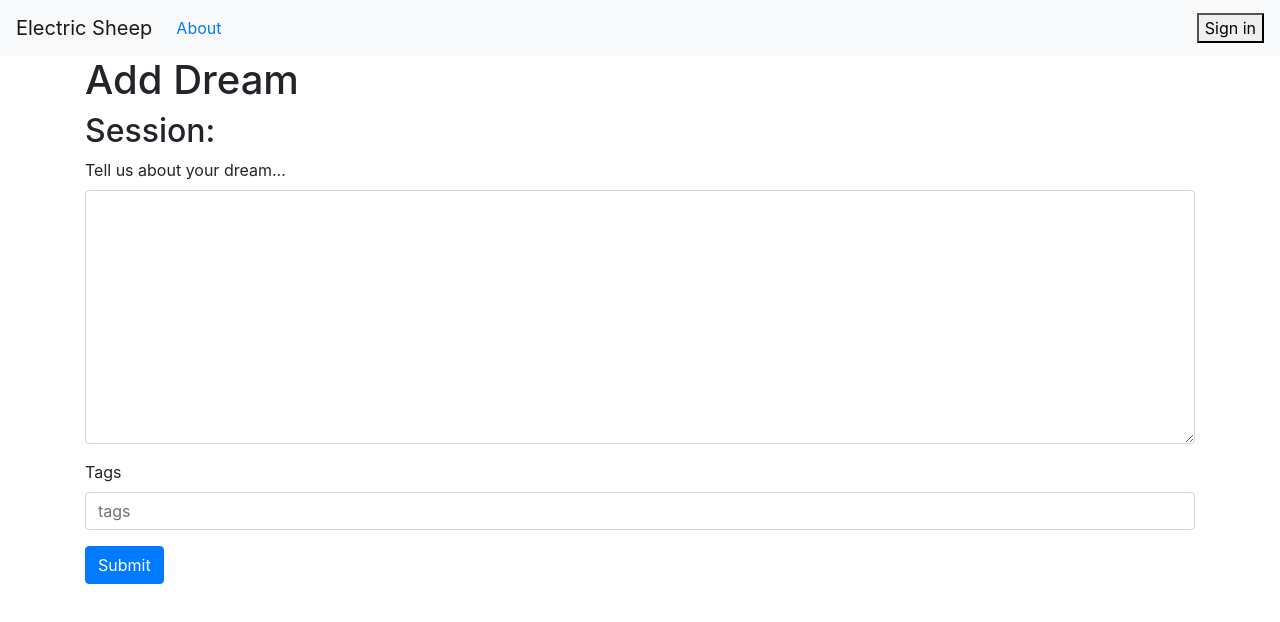
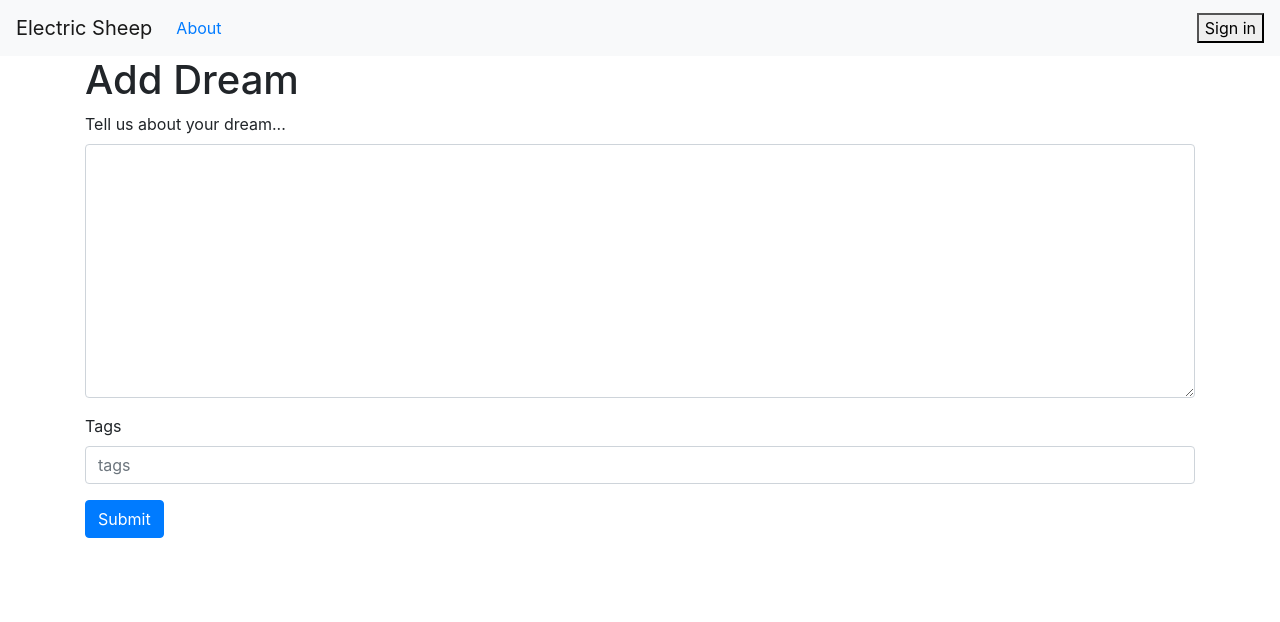
Before and after one commit to zealousAnemone/electric-sheep, a Next.js app: page /add in a window 1280 px wide. Shown: the top 622 px of the page. Built offline with nearby package versions, Linux system fonts and the light colour scheme; no server answers.

Commit message:
Change from useSession to getSession

```diff
--- a/pages/_app.js
+++ b/pages/_app.js
@@ -6,7 +6,7 @@ function MyApp({ Component, pageProps }) {
   const { session } = pageProps;
   return (
     <Provider options={{ site: process.env.SITE }} session={session}>
-      <Component {...pageProps} session={session} />
+      <Component {...pageProps} />
     </Provider>
   );
 }
--- a/pages/add.js
+++ b/pages/add.js
@@ -1,10 +1,13 @@
+import { getSession } from 'next-auth/client';
 import { useState } from 'react';
+// import { getSession } from 'next-auth';
 import { Form, Container, Button } from 'react-bootstrap';
 import Header from '../components/Header';
 
 const addDream = async (dream, tags, userId) => {
   try {
-    const body = { dream, tags, userId };
+    const session = await getSession();
+    const body = { dream, tags, user_id: session.user.user_id };
     await fetch(`../api/entries`, {
       method: 'POST',
       headers: { 'Content-Type': 'application/json' },
@@ -15,17 +18,19 @@ const addDream = async (dream, tags, userId) => {
   }
 };
 
-const Add = ({ session }) => {
+const Add = () => {
   const [dream_content, setDreamContent] = useState('');
   const [tags, setTags] = useState('');
-  let userId;
-  session ? (userId = session.user.user_id) : (userId = 0);
+  let userId = 1;
+  const addDream = (dream, tags, userId) => {
+    alert('Dream!');
+    session && alert('Logged in!');
+  };
   return (
     <div>
       <Header />
       <Container>
         <h1>Add Dream</h1>
-        <h2>Session: {session}</h2>
         <Form
           onSubmit={(e) => {
             e.preventDefault();
```
